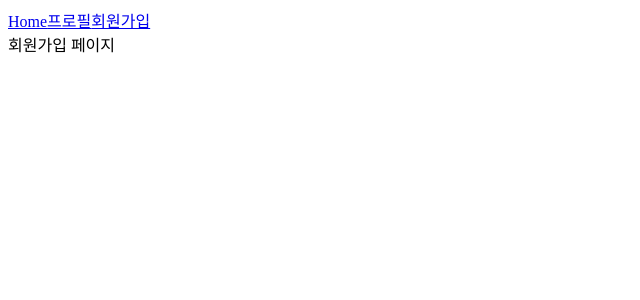
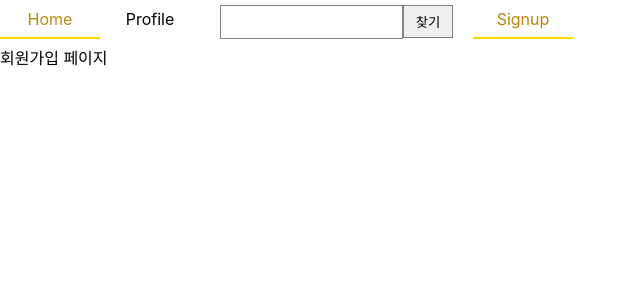
Before and after one commit to hyeminem-Jo/buzzy, a Next.js app in the folder prepare/front/: page /signup in a window 1280 px wide. Shown: the top 300 px of the page, without its empty margins (0-640 px from the left). Built offline with nearby package versions, Linux system fonts and the light colour scheme.

Commit message:
✨Implement global tab-menu

```diff
--- a/prepare/front/components/AppLayout.js
+++ b/prepare/front/components/AppLayout.js
@@ -1,14 +1,88 @@
 import PropTypes from 'prop-types'
 import Link from 'next/link'
+import { useRouter } from "next/router";
+import { createGlobalStyle } from "styled-components";
+import GlobalStyles from "./GlobalStyles";
+
+const navLinks = [
+  {title: 'Home', path: '/'},
+  {title: 'Profile', path: '/profile'},
+  {title: 'Signup', path: '/signup'},
+]
+
+const GlobalMenu = createGlobalStyle`
+  .nav-wrap {
+    height: 50px;
+
+    .nav {
+      display: flex;
+
+      li {
+        &:not(:nth-child(4)) {
+          width: 100px;
+        }
+        &:nth-child(3) {
+          order: 3;
+        }
+      }
+
+      a {
+        display: flex;
+        justify-content: center;
+        align-items: center;
+        height: 100%;
+        width: 100%;
+        text-align: center;
+        box-sizing: border-box;
+        border-bottom: 2px solid transparent;
+        &:hover, &.activeLink {
+          color: darkgoldenrod;
+          border-bottom: 2px solid gold;
+        }
+      }
+    }
+
+    .input-wrap {
+      display: inline-block;
+      height: 100%;
+      padding: 0 20px;
+
+      input {
+        margin-top: 5px;
+        height: 30px;
+      }
+
+      button {
+        display: inline-block;
+        border: 1px solid gray;
+        height: 33px;
+        width: 50px;
+      }
+    }
+  }
+`
 
 const AppLayout = ({ children }) => {
+  const router = useRouter();
   return (
     <div>
-      <div>
-        <Link href='/'>Home</Link>
-        <Link href='/profile'>프로필</Link>
-         <Link href='/signup'>회원가입</Link>
-      </div>
+      <GlobalStyles />
+      <GlobalMenu />
+        <div className="nav-wrap">
+          <ul className="nav">
+            {
+              navLinks.map((link) => (
+                <li key={link.title}>
+                  <Link href={link.path} className={router.pathname === link.path ? "activeLink" : ""}>{link.title}</Link>
+                </li>
+              ))
+            }
+            <li className="input-wrap">
+              <input type="text"/>
+              <button type="button">찾기</button>
+            </li>
+          </ul>
+        </div>
       { children}
     </div>
   );
--- /dev/null
+++ b/prepare/front/components/GlobalStyles.js
@@ -0,0 +1,29 @@
+import {createGlobalStyle} from "styled-components";
+import reset from "styled-reset";
+
+const GlobalStyles = createGlobalStyle`
+  ${reset}
+  a {
+    text-decoration: none;
+    color: inherit;
+  }
+
+  button {
+    border: none;
+    box-shadow:none;
+    border-radius:0;
+    padding:0;
+    overflow:visible;
+    cursor:pointer
+  }
+
+  input {
+    border: none;
+    border: 1px solid gray;
+  }
+
+  body {
+    font-family: apple-system, BlinkMacSystemFont, 'Segoe UI', Roboto, Oxygen, Ubuntu, Cantarell, 'Helvetica Neue', sans-serif;
+  }
+`;
+export default GlobalStyles;
```
